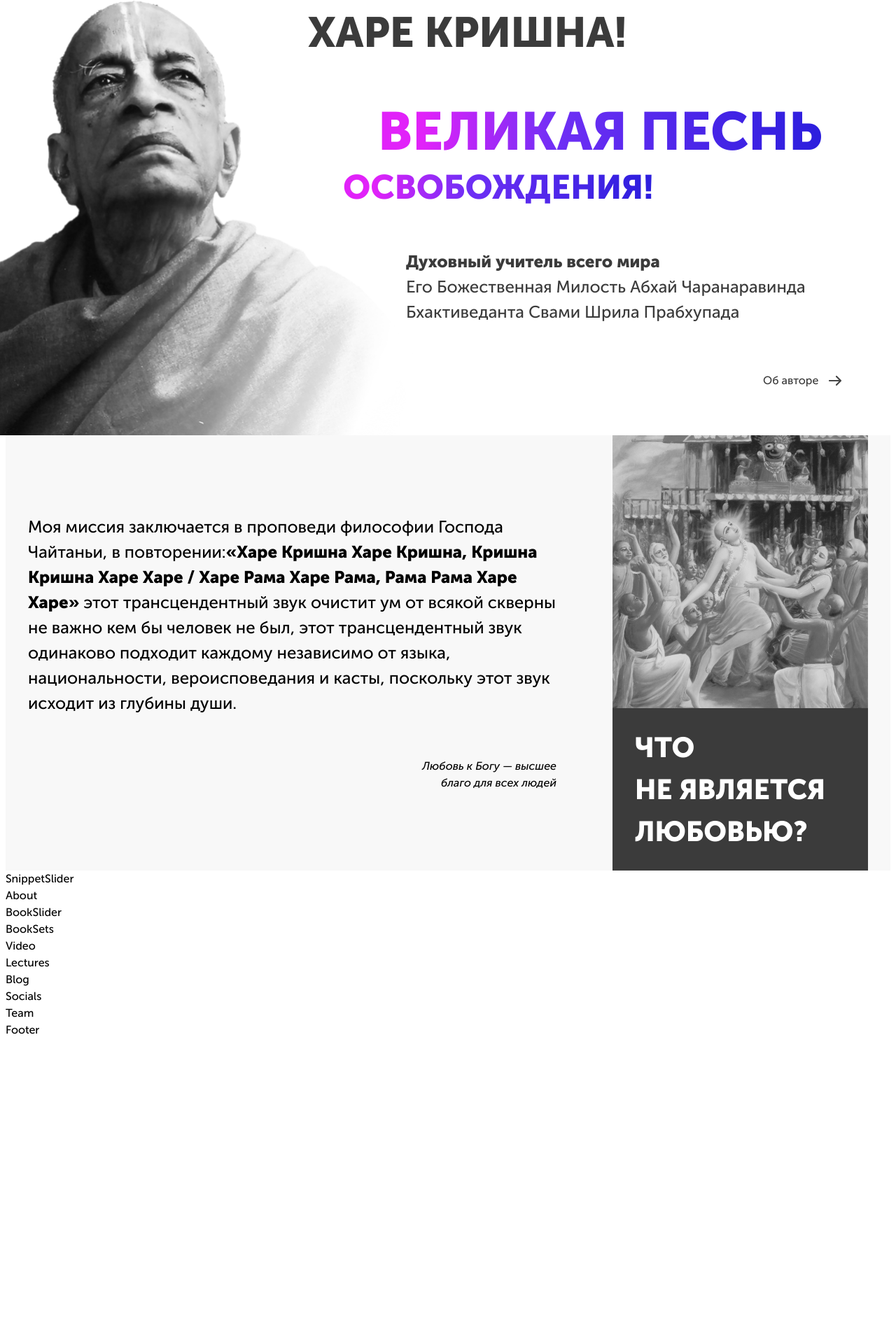
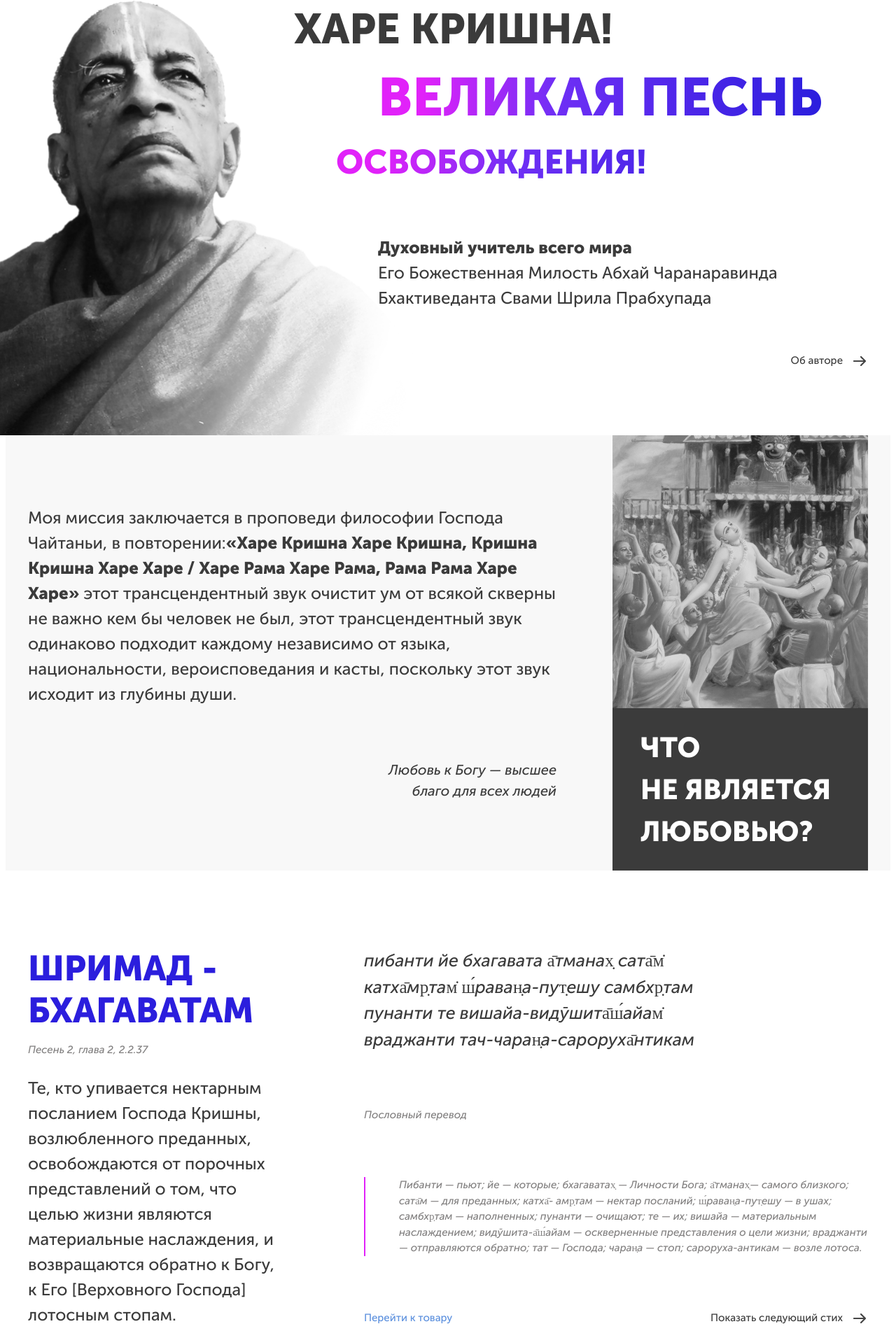
Before and after one commit to a-gran/namaruci, a React (Vite) app: page / in a window 1280 px wide. Shown: the part 170-2072 px from the top of the page at 70% size. Before the commit the page ends 1662 px from the top, so only its background shows below. Built offline with nearby package versions, Linux system fonts and the light colour scheme.

Commit message:
add mission block & refactoring

```diff
--- a/src/index.scss
+++ b/src/index.scss
@@ -2,6 +2,7 @@
     font-family: 'MuseoNormal';
     line-height: 1.5;
     font-weight: 400;
+    color: #3B3B3B;
 
     font-synthesis: none;
     text-rendering: optimizeLegibility;
@@ -11,7 +12,7 @@
 }
 
 html {
-    font-size: 16px;
+    font-size: 20px;
 }
 
 @font-face {
--- a/src/pages/main/greetings/Greetings.jsx
+++ b/src/pages/main/greetings/Greetings.jsx
@@ -9,25 +9,27 @@
                 src='img/prabhupada.png'
                 alt='Prabhupada'
             />
+            <div className="greeting">
                 <h1 className='harekrishna'>Харе Кришна!</h1>
-            <span className='great-song'>Великая песнь</span>
-            <span className='freedom'>освобождения!</span>
-            <p className='foto-prabhupada__desk'>
-                <span className='foto-prabhupada__desk-header'>
+                <div className='great-song'>Великая песнь</div>
+                <div className='freedom'>освобождения!</div>
+                <div className='foto-prabhupada__desc'>
+                    <div className='foto-prabhupada__desc-header'>
                         Духовный учитель всего мира
-                </span>
-                <span>
+                    </div>
+                    <div>
                         Его Божественная Милость Абхай Чаранаравинда Бхактиведанта
                         Свами Шрила Прабхупадa
-                </span>
-            </p>
-            <div className='about-author'>
+                    </div>
+                    <a href='#' className='about-author'>
                         <span className='about-author__header'>Об авторе</span>
                         <img
-                    className='about-author__arrow'
+                            className='arrow-right'
                             src='img/arrow-right.png'
                             alt='arrow'
                         />
+                    </a>
+                </div>
             </div>
         </div>
     )
--- a/src/pages/main/greetings/greetings.scss
+++ b/src/pages/main/greetings/greetings.scss
@@ -11,20 +11,25 @@
     right: 216px;
 }
 
+.greeting {
+    position: absolute;
+    top: 40px;
+    left: 500px;
+    line-height: 1;
+}
+
 .harekrishna,
 .great-song,
 .freedom {
     text-transform: uppercase;
-    position: absolute;
     font-family: 'MuseoBolder';
-
 }
 
 .harekrishna {
-    color: #3b3b3b;
-    font-size: 60px;
-    top: 30px;
-    left: 400px;
+    font-size: 3rem;
+    margin-bottom: 1.5rem;
+    position: relative;
+    right: 120px;
 }
 
 .great-song,
@@ -32,47 +37,44 @@
     background: linear-gradient(90deg, #e122f9 10%, #6f2ff5 40%, #2b1edd 100%);
     -webkit-background-clip: text;
     -webkit-text-fill-color: transparent;
-    display: table;
     color: #434343;
-    font-weight: 700;
 }
 
 .great-song {
-    font-size: 76px;
-    top: 200px;
-    left: 500px;
+    font-size: 3.8rem;
+    margin-bottom: 1.5rem;
 }
 
 .freedom {
-    font-size: 48px;
-    top: 300px;
-    left: 450px;
+    font-size: 2.4rem;
+    position: relative;
+    right: 60px;
 }
 
-.foto-prabhupada__desk {
-    display: flex;
-    flex-direction: column;
-    color: #3b3b3b;
+.foto-prabhupada__desc {
     max-width: 600px;
-    font-size: 1.5rem;
-    position: absolute;
-    top: 400px;
-    left: 540px;
+    font-size: 1.2rem;
+    margin-top: 4rem;
+    line-height: 1.5;
+    width: 100%;
 }
 
-.foto-prabhupada__desk-header {
+.foto-prabhupada__desc-header {
     font-family: 'MuseoBolder';
 }
 
 .about-author {
-    color: #3b3b3b;
     display: flex;
-    position: absolute;
-    top: 600px;
-    left: 1050px;
+    justify-content: end;
+    color: inherit;
+    font-size: 0.75rem;
+    text-decoration: none;
+    margin-top: 3rem;
+    position: relative;
+    left: 5rem;
+
 }
 
 .about-author__header {
     padding-right: 12px;
-    font-size: 16px;
 }
--- a/src/pages/main/mission/mission.scss
+++ b/src/pages/main/mission/mission.scss
@@ -1,6 +1,7 @@
 .mission__bg {
     background-color: #F8F8F8;
     width: 100%;
+    margin-bottom: 5.5rem;
 }
 
 .mission {
@@ -9,8 +10,8 @@
 }
 
 .mission__text {
-    font-size: 1.5rem;
-    padding-right: 5rem;
+    font-size: 1.2rem;
+    padding-right: 4rem;
 }
 
 .mission-text__desc {
@@ -39,7 +40,7 @@
     background-color: #3B3B3B;
     color: #fff;
     font-family: 'MuseoBolder';
-    font-size: 2.5rem;
+    font-size: 2rem;
     text-transform: uppercase;
     display: flex;
     flex-wrap: nowrap;
--- a/src/pages/main/snippetSlider/SnippetSlider.jsx
+++ b/src/pages/main/snippetSlider/SnippetSlider.jsx
@@ -3,7 +3,46 @@
 
 const SnippetSlider = () => {
     return (
-        <div>SnippetSlider</div>
+        <div className='container snippet'>
+            <div className="snippet__poem">
+                <div className="snippet__header">Шримад - Бхагаватам</div>
+                <div className="snippet__link-poem">Песень 2, глава 2, 2.2.37</div>
+                <div className="snippet__desc">
+                    Те, кто упивается нектарным посланием Господа Кришны, возлюбленного преданных, освобождаются от порочных представлений о том, что целью жизни являются материальные наслаждения, и возвращаются обратно к Богу, к Его [Верховного Господа] лотосным стопам.
+                </div>
+            </div>
+
+            <div className="snippet__sanskrit">
+                <div className="sanskrit__text">
+                    пибанти йе бхагавата а̄тманах̣ сата̄м̇<br />
+                    катха̄мр̣там̇ ш́раван̣а-пут̣ешу самбхр̣там<br />
+                    пунанти те вишайа-видӯшита̄ш́айам̇<br />
+                    враджанти тач-чаран̣а-сароруха̄нтикам
+                </div>
+                <div className="sanskrit__word-translation-header">
+                    Пословный перевод
+                </div>
+                <div className="sanskrit__word-translation">
+                    Пибанти — пьют; йе — которые; бхагаватах̣ — Личности Бога; а̄тманах̣— самого близкого; сата̄м — для преданных;
+                    катха̄- амр̣там — нектар посланий; ш́раван̣а-пут̣ешу — в ушах; самбхр̣там — наполненных; пунанти — очищают; те — их;
+                    вишайа — материальным наслаждением; видӯшита-а̄ш́айам — оскверненные представления о цели жизни;
+                    враджанти — отправляются обратно; тат — Господа; чаран̣а — стоп; сароруха-антикам — возле лотоса.
+                </div>
+                <div className="sanskrit__links">
+                    <a href='#' className='sanskrit__link-good'>
+                        <span className='sanskrit__link-good-header'>Перейти к товару</span>
+                    </a>
+                    <a href='#' className='sanskrit__link-next'>
+                        <span className='sanskrit__link-next-header'>Показать следующий стих</span>
+                        <img
+                            className='arrow-right'
+                            src='img/arrow-right.png'
+                            alt='arrow'
+                        />
+                    </a>
+                </div>
+            </div>
+        </div>
     )
 }
 
--- a/src/pages/main/snippetSlider/snippetSlider.scss
+++ b/src/pages/main/snippetSlider/snippetSlider.scss
@@ -0,0 +1,70 @@
+.snippet {
+    display: grid;
+    grid-template-columns: 1fr 2fr;
+    gap: 6rem;
+}
+
+.snippet__poem,
+.snippet__sanskrit {
+    display: flex;
+    flex-direction: column;
+    justify-content: space-between;
+}
+
+.snippet__header {
+    color: #2B1EDD;
+    font-size: 2.5rem;
+    font-family: 'MuseoBolder';
+    line-height: 3rem;
+    text-transform: uppercase;
+}
+
+.snippet__link-poem,
+.sanskrit__word-translation-header,
+.sanskrit__word-translation {
+    font-family: 'MuseoItalicNormal';
+    color: #828080;
+    font-size: 0.75rem;
+}
+
+.snippet__link-poem {
+    margin: 0.75rem 0 1.25rem 0;
+}
+
+.snippet__desc {
+    font-size: 1.2rem;
+}
+
+.sanskrit__text {
+    font-family: 'MuseoItalicNormal';
+    font-size: 1.25rem;
+}
+
+.sanskrit__word-translation {
+    padding-left: 2.4rem;
+    border-left: solid 2px #E122F9;
+}
+
+.sanskrit__links {
+    display: flex;
+    justify-content: space-between;
+    font-size: 0.75rem;
+}
+
+.sanskrit__link-good,
+.sanskrit__link-next {
+    text-decoration: none;
+}
+
+.sanskrit__link-good {
+    color: #5C90DE;
+}
+
+.sanskrit__link-next {
+    display: flex;
+    color: inherit;
+}
+
+.sanskrit__link-next-header {
+    padding-right: 0.6rem;
+}
```
Lines whose indentation alone changed are shown as unchanged.
